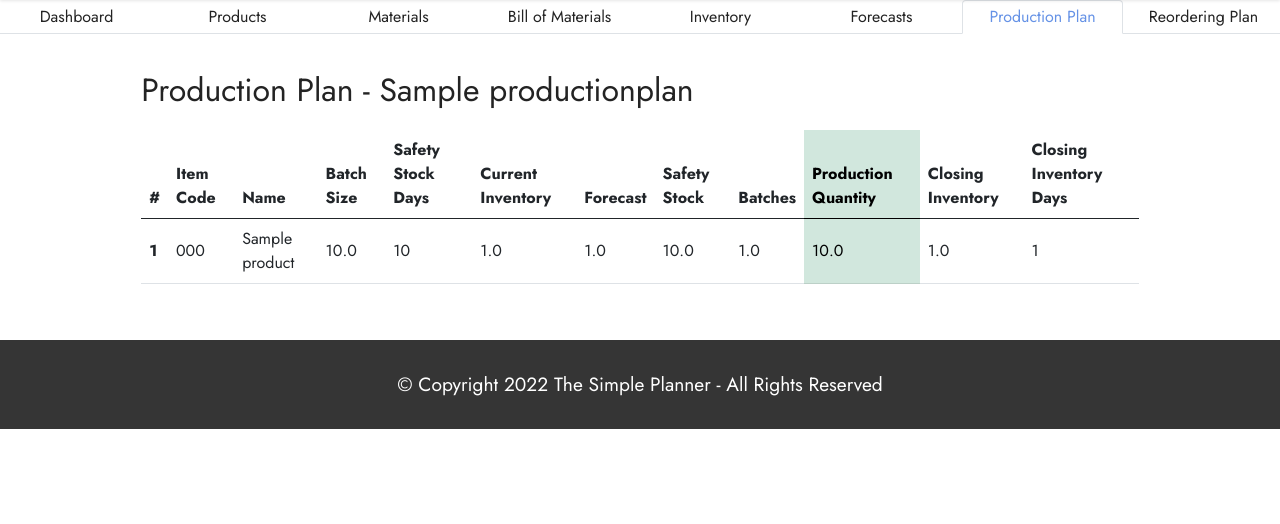
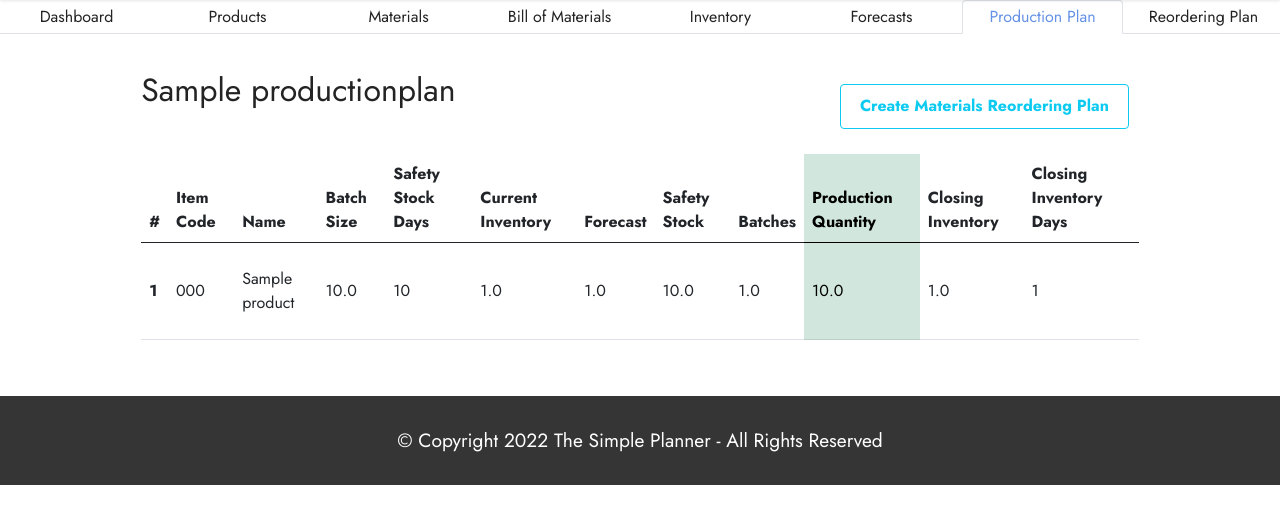
Before and after one commit to ghulamhasnain/thesimpleplanner, a Django app: page /planning/production/1/view in a window 1280 px wide. Shown: the part 71-595 px from the top of the page. Run offline with Django 3.2, Linux system fonts and the light colour scheme; a user stored in the database is signed in; tables that the repository leaves empty hold one stand-in row (values such as "Sample post"); some libraries are stand-ins or nearby versions.

Commit message:
reordering plan link to production plan

```diff
--- a/planning/models.py
+++ b/planning/models.py
@@ -87,6 +87,7 @@ class ProductionPlanLine(models.Model):
 class ReorderingPlan(models.Model):
     user = models.ForeignKey(User, on_delete=models.SET_NULL, null=True, blank=True)
     name = models.CharField(max_length=64, default='')
+    production_plan =models.ForeignKey(ProductionPlan, on_delete=models.SET_NULL, null=True, blank=True)
     created = models.DateTimeField(auto_now_add=True)
 
     def __str__(self):
--- a/planning/urls.py
+++ b/planning/urls.py
@@ -52,5 +52,5 @@ urlpatterns = [
     path('reordering', views.ReorderingPlans.as_view(), name='reordering_plan'),
     path('reordering/<slug:planId>/view', views.ViewReorderingPlan.as_view(), name='view_reordering_plan'),
     path('reordering/<slug:planId>/delete', views.DeleteReorderingPlan.as_view(), name='delete_reordering_plan'),
-    path('reordering/add', views.AddReorderingPlan.as_view(), name='add_reordering_plan')
+    path('reordering/<slug:planId>/add', views.AddReorderingPlan.as_view(), name='add_reordering_plan')
 ]
--- a/planning/views.py
+++ b/planning/views.py
@@ -439,20 +439,60 @@ class DeleteReorderingPlan(LoginRequiredMixin, View):
 		return redirect('/planning/reordering')
 
 class AddReorderingPlan(LoginRequiredMixin, View):
-	def get(self, request):
+	def get(self, request, planId):
 		import math
 
+		# materials = Material.objects.filter(user = request.user)
+		# table_list = []
+		# for m in materials:
+		# 	bom_list = BillOfMaterial.objects.filter(material = m)
+		# 	forecast = 0
+		# 	for bom in bom_list:
+		# 		product_forecast = Forecast.objects.get(product = bom.product).quantity
+		# 		product_inventory = Inventory.objects.get(product = bom.product).stock
+		# 		base_quantity = bom.base_quantity
+		# 		batch_size = bom.product.batch_size
+		# 		forecast_calculation = (product_forecast - product_inventory) * base_quantity / batch_size
+		# 		forecast = forecast + forecast_calculation if forecast_calculation > 0 else forecast
+
+		# 	safety_stock_days = m.lead_time + 1
+		# 	current_inventory = Inventory.objects.get(material = m).stock
+		# 	safety_stock = math.ceil(forecast * (safety_stock_days / 30))
+		# 	minimum_order_quantity = m.minimum_order_quantity
+		# 	proposal = 0 if current_inventory > safety_stock + forecast else math.ceil((safety_stock + forecast - current_inventory)/minimum_order_quantity) * minimum_order_quantity
+		# 	closing_inventory = current_inventory - forecast + proposal
+
+		# 	mat_plan = ReorderingPlan()
+		# 	mat_plan.user = request.user
+		# 	mat_plan.material = m
+		# 	mat_plan.minimum_order_quantity = minimum_order_quantity
+		# 	mat_plan.lead_time = m.lead_time
+		# 	mat_plan.safety_stock_days = safety_stock_days
+		# 	mat_plan.current_inventory = current_inventory
+		# 	mat_plan.forecast = forecast
+		# 	mat_plan.safety_stock = safety_stock
+		# 	mat_plan.proposal = proposal
+		# 	mat_plan.closing_inventory = closing_inventory
+
+		# 	table_list.append(mat_plan)
+		# return render(request, 'reordering-plan-add.html', {'table_list': table_list})
+
+		production_plan = ProductionPlan.objects.get(id=planId)
 		materials = Material.objects.filter(user = request.user)
 		table_list = []
+		# product = Product.objects.filter(user = request.user)[0]
+		# product_forecast = ProductionPlanLine.objects.filter(plan = production_plan, product = product)[0].quantity
+		# return HttpResponse(product_forecast)
+
 		for m in materials:
 			bom_list = BillOfMaterial.objects.filter(material = m)
 			forecast = 0
 			for bom in bom_list:
-				product_forecast = Forecast.objects.get(product = bom.product).quantity
-				product_inventory = Inventory.objects.get(product = bom.product).stock
+				production_plan_line = ProductionPlanLine.objects.filter(plan = production_plan, product = bom.product)
+				product_forecast = 0 if len(production_plan_line) == 0 else production_plan_line[0].quantity
 				base_quantity = bom.base_quantity
 				batch_size = bom.product.batch_size
-				forecast_calculation = (product_forecast - product_inventory) * base_quantity / batch_size
+				forecast_calculation = product_forecast * base_quantity / batch_size
 				forecast = forecast + forecast_calculation if forecast_calculation > 0 else forecast
 
 			safety_stock_days = m.lead_time + 1
@@ -475,9 +515,10 @@ class AddReorderingPlan(LoginRequiredMixin, View):
 			mat_plan.closing_inventory = closing_inventory
 
 			table_list.append(mat_plan)
-		return render(request, 'reordering-plan-add.html', {'table_list': table_list})
+		return render(request, 'reordering-plan-add.html', {'table_list': table_list, 'plan_id': planId})
 
-	def post(self, request):
+
+	def post(self, request, planId):
 		from datetime import datetime
 
 		name_post = request.POST.get('name')
@@ -485,6 +526,7 @@ class AddReorderingPlan(LoginRequiredMixin, View):
 
 		mat_plan = ReorderingPlan()
 		mat_plan.user = request.user
+		mat_plan.production_plan = ProductionPlan.objects.get(id = planId)
 		mat_plan.name = name_post if regex_pattern_match(plan_regex_pattern, name_post) else 'Reorderplan ' + contingency_name
 
 		materials = Material.objects.filter(user = request.user)
--- a/templates/production-plan-view.html
+++ b/templates/production-plan-view.html
@@ -9,7 +9,8 @@
 <div class="row m-3">
     <div class="col-12">
         <div class="row">
-            <div class="col"><h2>Production Plan - {{plan.name}}</h2></div>
+            <div class="col pb-4"><h2>{{plan.name}}</h2></div>
+            <div class="col text-end"><a class="btn btn-outline-info" href="/planning/reordering/{{plan.id}}/add">Create Materials Reordering Plan</a></div>
         </div>
     </div>
 </div>
@@ -35,18 +36,18 @@
             <tbody>
                 {% for line in plan_lines %}
                 <tr>
-                    <th class="align-middle" scope="row">{{forloop.counter}}</th>
-                    <td class="align-middle">{{line.product.itemcode}}</td>
-                    <td class="align-middle">{{line.product.name}}</td>
-                    <td class="align-middle">{{line.batch_size | intcomma}}</td>
-                    <td class="align-middle">{{line.safety_stock_days}}</td>
-                    <td class="align-middle">{{line.current_inventory | intcomma}}</td>
-                    <td class="align-middle">{{line.forecast | intcomma}}</td>
-                    <td class="align-middle">{{line.safety_stock | intcomma}}</td>
-                    <td class="align-middle">{{line.batches | intcomma}}</td>
-                    <td class="align-middle table-success">{{line.quantity | intcomma}}</td>
-                    <td class="align-middle">{{line.closing_inventory | intcomma}}</td>
-                    <td class="align-middle">{{line.closing_inventory_days | intcomma}}</td>
+                    <th class="align-middle pt-4 pb-4" scope="row">{{forloop.counter}}</th>
+                    <td class="align-middle pt-4 pb-4">{{line.product.itemcode}}</td>
+                    <td class="align-middle pt-4 pb-4">{{line.product.name}}</td>
+                    <td class="align-middle pt-4 pb-4">{{line.batch_size | intcomma}}</td>
+                    <td class="align-middle pt-4 pb-4">{{line.safety_stock_days}}</td>
+                    <td class="align-middle pt-4 pb-4">{{line.current_inventory | intcomma}}</td>
+                    <td class="align-middle pt-4 pb-4">{{line.forecast | intcomma}}</td>
+                    <td class="align-middle pt-4 pb-4">{{line.safety_stock | intcomma}}</td>
+                    <td class="align-middle pt-4 pb-4">{{line.batches | intcomma}}</td>
+                    <td class="align-middle table-success pt-4 pb-4">{{line.quantity | intcomma}}</td>
+                    <td class="align-middle pt-4 pb-4">{{line.closing_inventory | intcomma}}</td>
+                    <td class="align-middle pt-4 pb-4">{{line.closing_inventory_days | intcomma}}</td>
                 </tr>
                 {% endfor %}
             </tbody>
--- a/templates/reordering-plans.html
+++ b/templates/reordering-plans.html
@@ -8,7 +8,6 @@
     <div class="col-12">
         <div class="row">
             <div class="col"><h2>Reordering Plans</h2></div>
-            <div class="col text-end"><a class="btn btn-outline-info" href="/planning/reordering/add">Add Plan</a></div>
         </div>
     </div>
 </div>
```
Also changed, not shown: templates/production-plan-add.html (+11 -11 lines), templates/reordering-plan-add.html (+12 -12 lines), templates/reordering-plan-view.html (+15 -12 lines), planning/migrations/0019_reorderingplan_production_plan.py (added).
